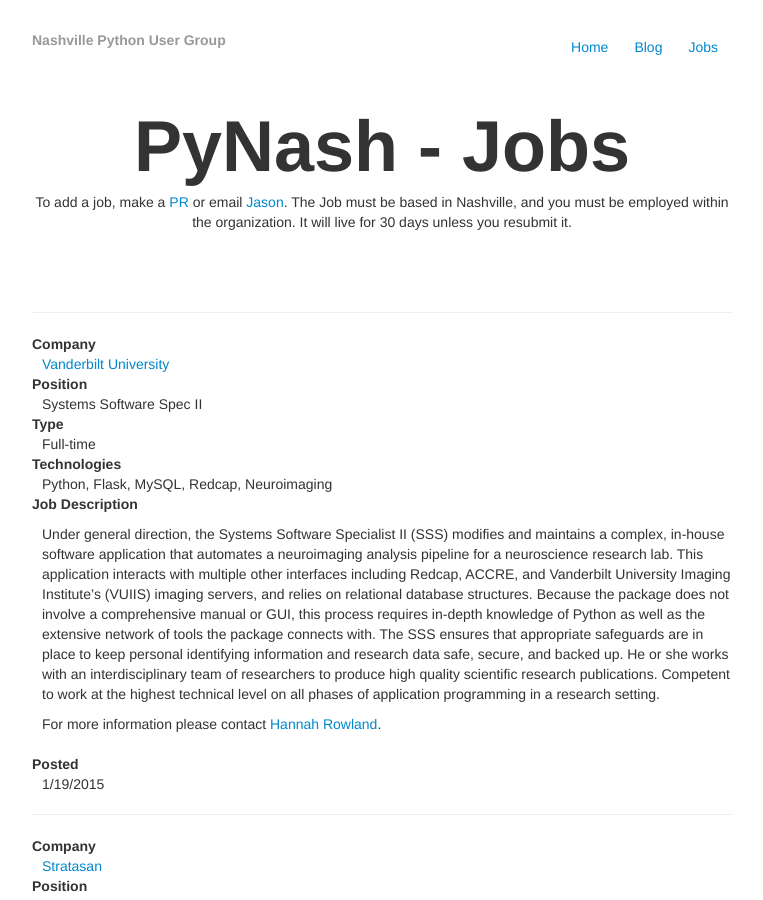
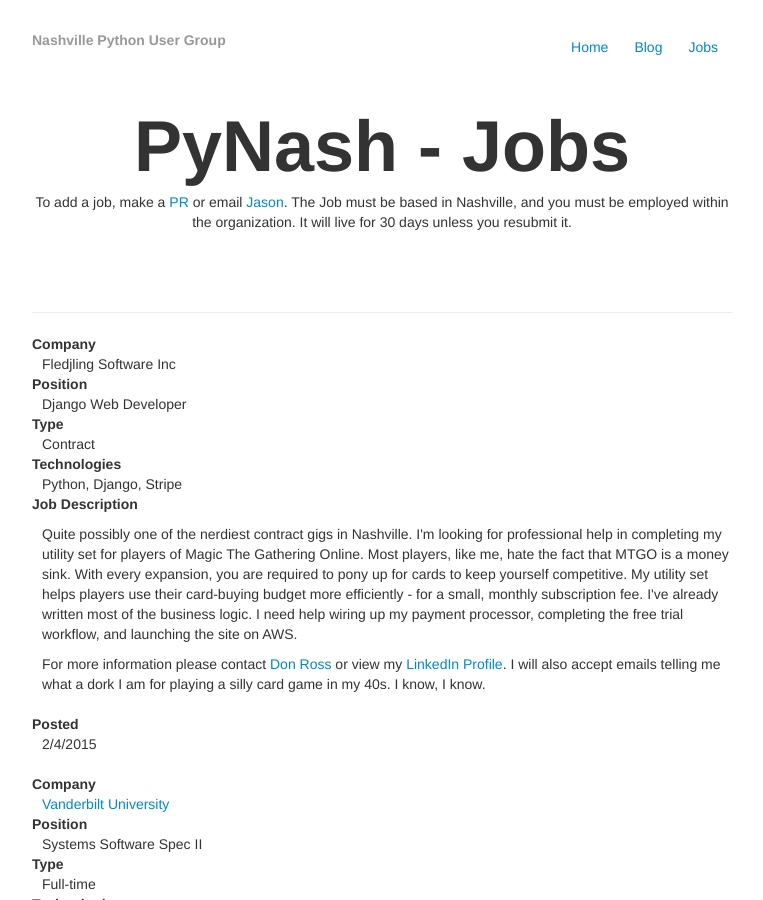
Before and after one commit to pynashorg/pynashorg.github.com, a Jekyll site: the page built from jobs.html, in a window 1280 px wide and 900 px high. Shown: the whole window, without its empty margins (258-1021 px from the left). Built offline with Jekyll 4.4.1, drawn with Linux system fonts in a browser that asks for light colours; nearby versions of some CDN libraries; library files that are not in the unit come from our copies.

Commit message:
updating the jobs page with the posting for Fledjling Software Inc

```diff
--- a/jobs.html
+++ b/jobs.html
@@ -13,6 +13,27 @@
 
 <div class="row-fluid">
     <hr>
+  <dl>
+    <dt>Company</dt>
+    <dd>Fledjling Software Inc</dd>
+    <dt>Position</dt>
+    <dd>Django Web Developer</dd>
+    <dt>Type</dt>
+    <dd>Contract</dd>
+    <dt>Technologies</dt>
+    <dd>Python, Django, Stripe</dd>
+    <dt>Job Description</dt>
+    <dd>
+        <div style="height: 10px;"><!-- Hack in padding --></div>
+        <p>Quite possibly one of the nerdiest contract gigs in Nashville.  I'm looking for professional help in completing my utility set for players of Magic The Gathering Online.  Most players, like me, hate the fact that MTGO is a money sink.  With every expansion, you are required to pony up for cards to keep yourself competitive.  My utility set helps players use their card-buying budget more efficiently - for a small, monthly subscription fee.  I've already written most of the business logic.  I need help wiring up my payment processor, completing the free trial workflow, and launching the site on AWS.</p>
+
+        <p>For more information please contact <a href="mailto:donrosszx@gmail.com">Don Ross</a> or view my <a href="http://www.linkedin.com/pub/don-ross/4/48a/243">LinkedIn Profile</a>.  I will also accept emails telling me what a dork I am for playing a silly card game in my 40s.  I know, I know.</p>
+        <div style="height: 10px;"><!-- Hack in padding --></div>
+    </dd>
+    <dt>Posted</dt>
+    <dd>2/4/2015</dd>
+  </dl>
+
   <dl>
     <dt>Company</dt>
     <dd><a href="http://kc.vanderbilt.edu/educationandbrainlab/">Vanderbilt University</a></dd>
```
